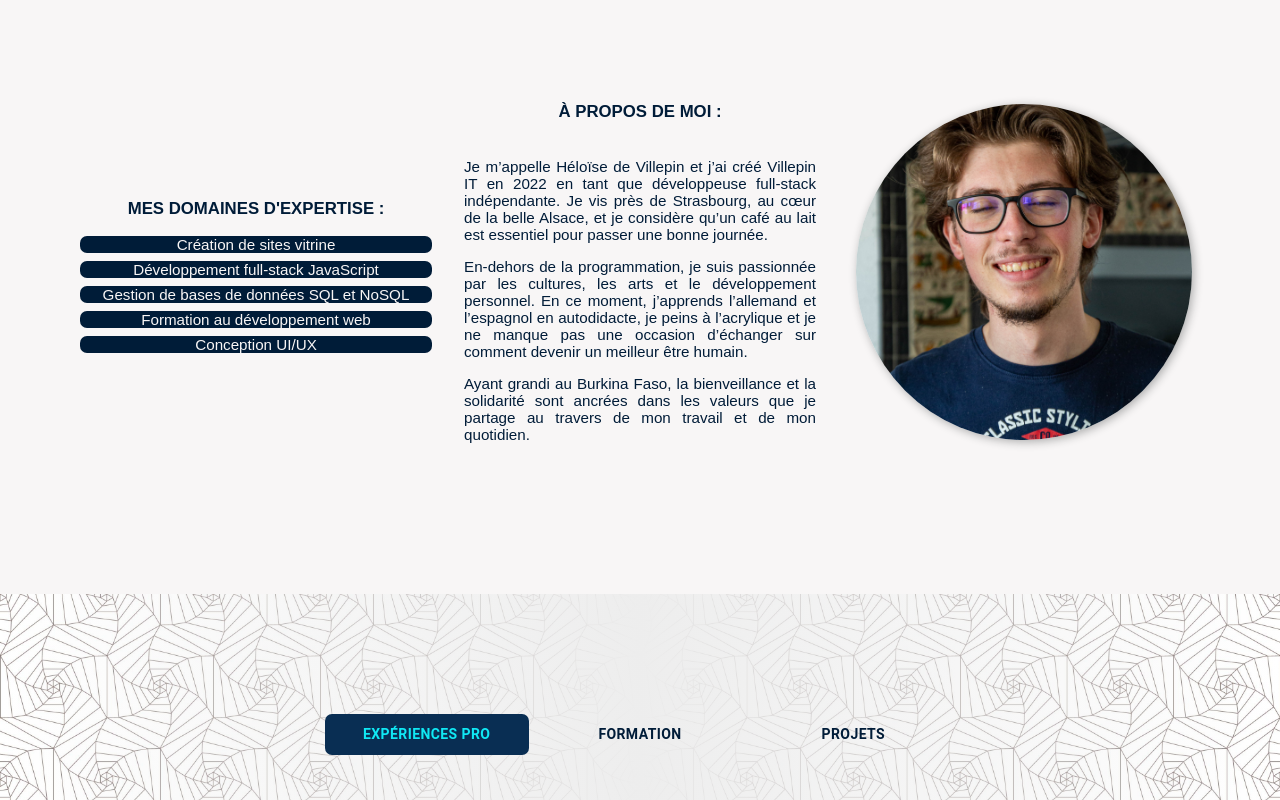
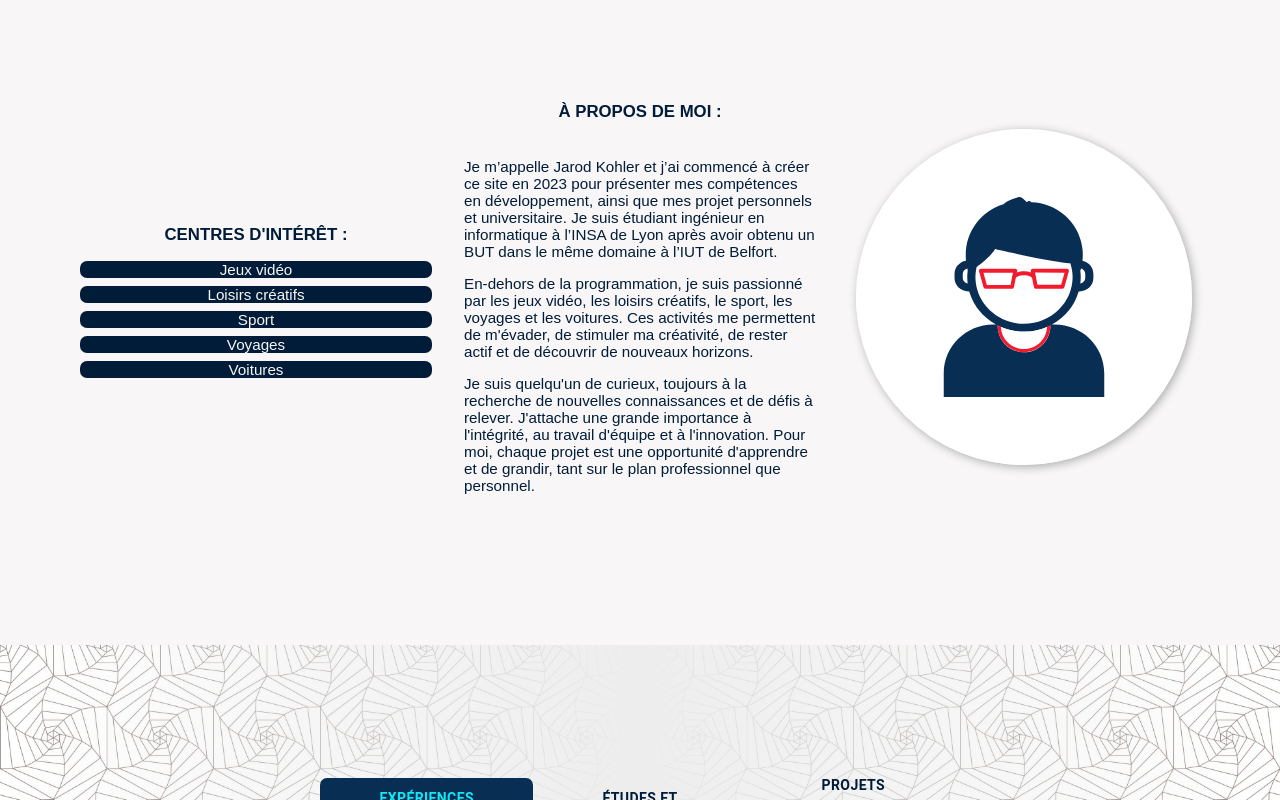
Before and after one commit to jarod25/My_WebSite, a React (Create React App) app in the folder frontend/: page / in a window 1280 px wide. Shown: the part 960-1760 px from the top of the page. Built offline with nearby package versions, Linux system fonts and the light colour scheme.

Commit message:
Edit profile frontend

```diff
--- a/frontend/src/Profile/Profile.css
+++ b/frontend/src/Profile/Profile.css
@@ -4,7 +4,7 @@
 }
 
 .profile-desc {
-    text-align: justify;
+    text-align: left;
 }
 
 .profile-desc-height {
--- a/frontend/src/Profile/Profile.tsx
+++ b/frontend/src/Profile/Profile.tsx
@@ -1,7 +1,8 @@
 import React from "react";
 import "./Profile.css";
 import { Translations } from "../i18n";
-import picture from "../assets/img/my-profile.jpg";
+// import picture from "../assets/img/my-profile.jpg";
+import picture from "../assets/img/my-profile.svg";
 import Grid2 from "@mui/material/Unstable_Grid2/Grid2";
 
 interface IProps {
@@ -20,11 +21,11 @@ export const Profile = ({ t, owner }: IProps) => {
           <Grid2>
             <h3>{t.profile.fields}</h3>
           </Grid2>
-          <Grid2 className="profile-skills">{t.profile.website}</Grid2>
-          <Grid2 className="profile-skills">{t.profile.fullStack}</Grid2>
-          <Grid2 className="profile-skills">{t.profile.database}</Grid2>
-          <Grid2 className="profile-skills">{t.profile.teaching}</Grid2>
-          <Grid2 className="profile-skills">{t.profile.graphics}</Grid2>
+          <Grid2 className="profile-skills">{t.profile.games}</Grid2>
+          <Grid2 className="profile-skills">{t.profile.arts}</Grid2>
+          <Grid2 className="profile-skills">{t.profile.sports}</Grid2>
+          <Grid2 className="profile-skills">{t.profile.travels}</Grid2>
+          <Grid2 className="profile-skills">{t.profile.cars}</Grid2>
         </Grid2>
         <Grid2 xs={12} sm={10} md={6} lg={4} className="profile-desc-height">
           <Grid2 paddingBottom={0}>
--- a/frontend/src/assets/locales/en/translation.json
+++ b/frontend/src/assets/locales/en/translation.json
@@ -1,5 +1,5 @@
 {
-  "welcome": "Welcome to Villepin IT!",
+  "welcome": "Welcome to my website!",
   "lang": "Français",
   "contactButton": "Contact",
 
@@ -8,31 +8,31 @@
   "intro3": "at a time.",
 
   "profile": {
-    "fields":"My areas of expertise:",
-    "website":"Creation of showcase websites",
-    "fullStack":"Full-stack JavaScript development",
-    "database":"SQL and NoSQL database management",
-    "teaching": "Web development training",
-    "graphics":"UI/UX design",
+    "fields": "Interests:",
+    "games": "Video games",
+    "arts": "Creative hobbies",
+    "sports": "Sports",
+    "travels": "Travels",
+    "cars": "Cars",
     "about": "About me:",
-    "intro": "My name is Héloïse de Villepin and I created Villepin IT in 2022 as an independent full-stack developer. I live near Strasbourg, France, in the heart of the beautiful Alsace, and I consider a coffee latte to be essential for a good day.",
-    "passions": "Outside of programming, I am passionate about cultures, arts and personal development. At the moment, I am learning German and Spanish by myself, painting with acrylics and never miss an opportunity to discuss how to become a better human being.",
-    "values": "Having grown up in Burkina Faso, benevolence and solidarity are rooted in the values I wish to share through my work and my daily actions."
+    "intro": "My name is Jarod Kohler and I started creating this site in 2023 to showcase my development skills, as well as my personal and academic projects. I am a computer engineering student at INSA Lyon after obtaining a BUT in the same field at IUT de Belfort.",
+    "passions": "Outside of programming, I am passionate about video games, creative hobbies, sports, travel, and cars. These activities allow me to escape, stimulate my creativity, stay active, and discover new horizons.",
+    "values": "I am a curious person, always seeking new knowledge and challenges. I place great importance on integrity, teamwork, and innovation. For me, each project is an opportunity to learn and grow, both professionally and personally."
   },
 
   "experience": {
-    "title1": "Work experience",
-    "title2": "Education",
-    "title3": "Projects"
+    "title1": "Professional Experiences",
+    "title2": "Education and Training",
+    "title3": "Personal and Academic Projects"
   },
 
   "contact": {
     "title" : "Let's keep in touch!",
     "writeMe": "Send me a message at: ",
-    "mail": "heloise",
-    "domain_name": "@villepin-it.com",
+    "mail": "kohler.jarod.2004",
+    "domain_name": "@gmail.com",
     "callMe": "Call me at: ",
-    "phone": "+33 7 83 53 83 15",
+    "phone": "+33 6 59 73 51 58",
     "copyMail": "Phone number successfully copied!",
     "copyPhone": "E-mail address successfully copied!",
     "errorCopy": "Copy failed.",
@@ -44,8 +44,8 @@
   },
 
   "alt": {
-    "logo": "Logo of Villepin IT company, with \"Villepin IT\" in bold on a dark blue bubbly shape with a little pink circle behind its right.",
-    "picture": "Portrait of Héloïse de Villepin, freelance developer for Villepin IT.",
+    "logo": "Logo of Jarod Kohler, it is the first name and last name in blue and red chevrons.",
+    "picture": "Portrait of Jarod Kohler, back-end developer and student.",
     "contact": "Contact image from \"storyset\" on Freepik website."
   }
 }
--- a/frontend/src/assets/locales/fr/translation.json
+++ b/frontend/src/assets/locales/fr/translation.json
@@ -8,22 +8,22 @@
   "intro3": "à la fois.",
 
   "profile": {
-    "fields": "Mes domaines d'expertise :",
-    "website": "Création de sites vitrine",
-    "fullStack": "Développement full-stack JavaScript",
-    "database": "Gestion de bases de données SQL et NoSQL",
-    "teaching": "Formation au développement web",
-    "graphics": "Conception UI/UX",
+    "fields": "Centres d'intérêt :",
+    "games": "Jeux vidéo",
+    "arts": "Loisirs créatifs",
+    "sports": "Sport",
+    "travels": "Voyages",
+    "cars": "Voitures",
     "about": "À propos de moi :",
-    "intro": "Je m’appelle Héloïse de Villepin et j’ai créé Villepin IT en 2022 en tant que développeuse full-stack indépendante. Je vis près de Strasbourg, au cœur de la belle Alsace, et je considère qu’un café au lait est essentiel pour passer une bonne journée.",
-    "passions": "En-dehors de la programmation, je suis passionnée par les cultures, les arts et le développement personnel. En ce moment, j’apprends l’allemand et l’espagnol en autodidacte, je peins à l’acrylique et je ne manque pas une occasion d’échanger sur comment devenir un meilleur être humain.",
-    "values": "Ayant grandi au Burkina Faso, la bienveillance et la solidarité sont ancrées dans les valeurs que je partage au travers de mon travail et de mon quotidien."
+    "intro": "Je m’appelle Jarod Kohler et j’ai commencé à créer ce site en 2023 pour présenter mes compétences en développement, ainsi que mes projet personnels et universitaire. Je suis étudiant ingénieur en informatique à l’INSA de Lyon après avoir obtenu un BUT dans le même domaine à l’IUT de Belfort.",
+    "passions": "En-dehors de la programmation, je suis passionné par les jeux vidéo, les loisirs créatifs, le sport, les voyages et les voitures. Ces activités me permettent de m'évader, de stimuler ma créativité, de rester actif et de découvrir de nouveaux horizons.",
+    "values": "Je suis quelqu'un de curieux, toujours à la recherche de nouvelles connaissances et de défis à relever. J'attache une grande importance à l'intégrité, au travail d'équipe et à l'innovation. Pour moi, chaque projet est une opportunité d'apprendre et de grandir, tant sur le plan professionnel que personnel."
   },
 
   "experience": {
-    "title1": "Expériences pro",
-    "title2": "Formation",
-    "title3": "Projets"
+    "title1": "Expériences professionnelles",
+    "title2": "Études et Formations",
+    "title3": "Projets personnels et universitaires"
   },
 
   "contact": {
@@ -44,8 +44,8 @@
   },
 
   "alt": {
-    "logo": "Logo de l'entreprise Villepin IT, il s'agit des mots \"Villepin IT\" en gras et gris clair sur une forme bleu foncé, avec un petit cercle rose derrière sa partie droite.",
+    "logo": "Logo de Jarod Kohler, il s'agit du nom et du prénom dans des chevrons de couleurs bleu et rouge.",
     "picture": "Photo de face de Jarod Kohler, développeur back-end et étudiant.",
-    "contact": "Image illustrant un écran d'ordinateur et un homme avec un mégaphone devant, dans des tons clairs et roses, créée par \"storyset\" sur le site de Freepik."
+    "contact": "Image illustrant le contact, provenant de \"storyset\" sur le site Freepik."
   }
 }
```
Also changed, not shown: frontend/src/i18n.ts (+5 -5 lines), frontend/src/assets/img/contact-mail.svg, frontend/src/assets/img/my-profile.svg (added).
